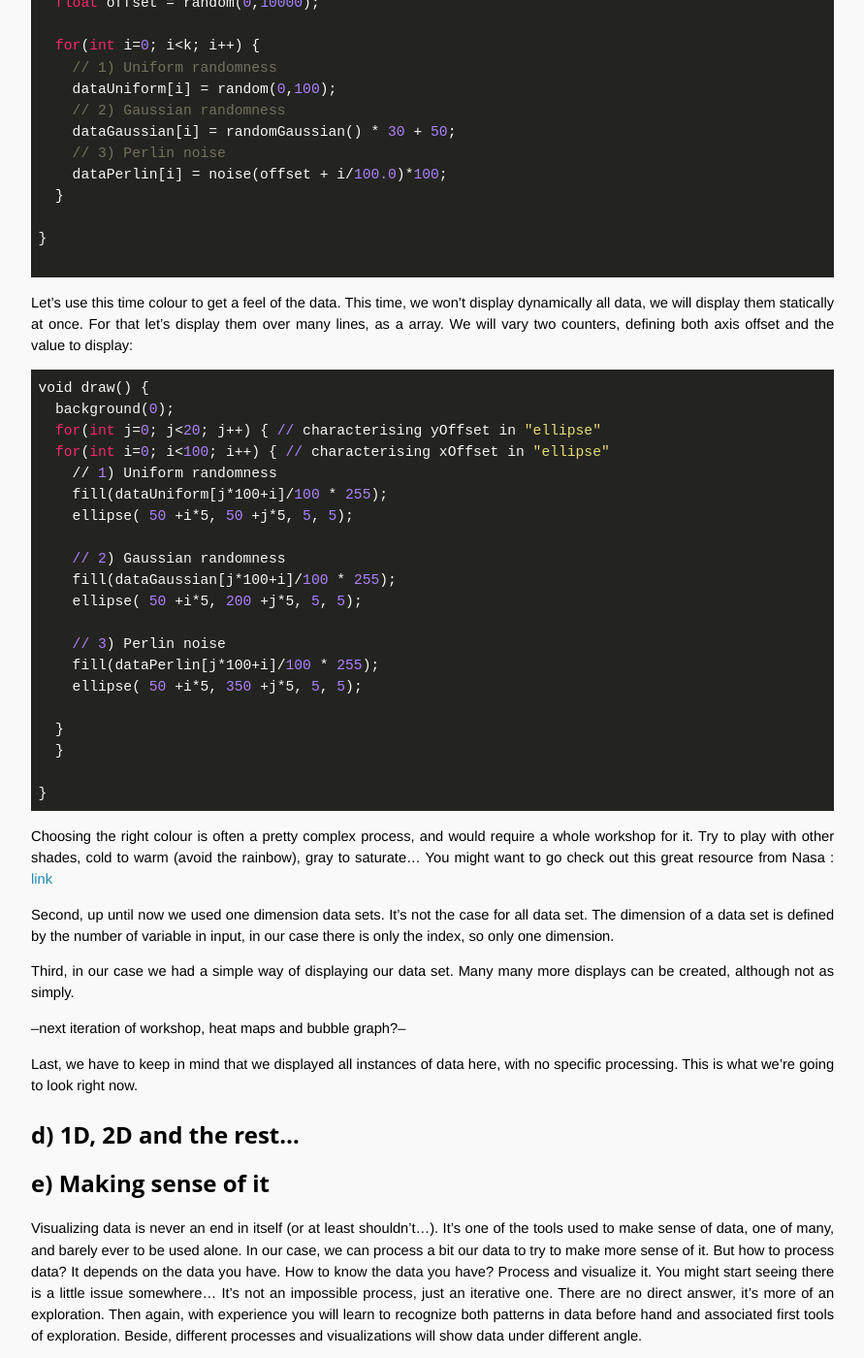
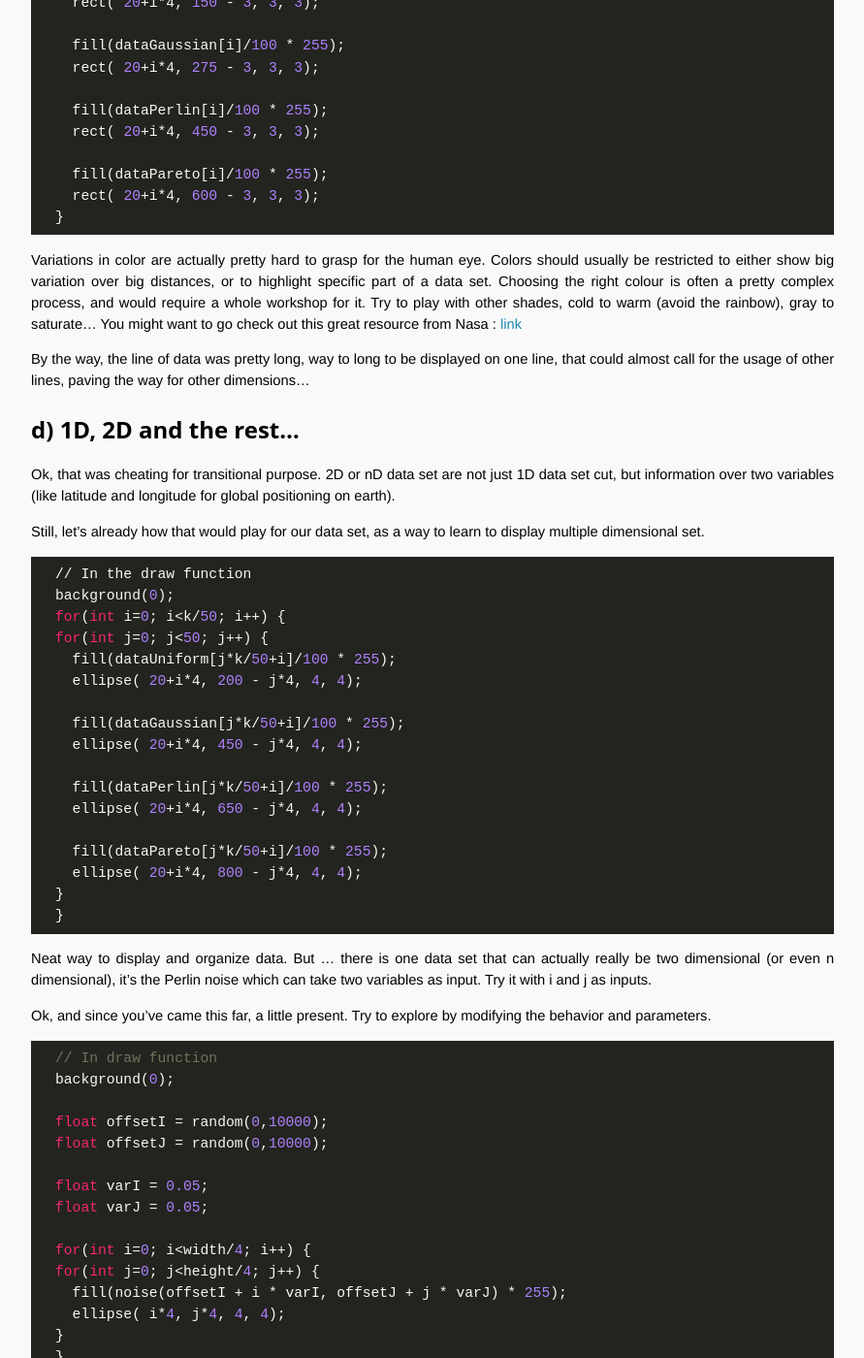
Before and after one commit to OpenTechSchool-Brussels/data-visualisation-with-processing, a Jekyll site: the page built from A-feel-of-data.markdown, in a window 1280 px wide and 1400 px high, scrolled down 4425 px. Shown: the whole window at 97% size, without its empty margins (324-1215 px from the left). Built offline with Jekyll 4.4.1, drawn with Linux system fonts in a browser that asks for light colours; Markdown is read by kramdown in place of the engine named in the settings; some of the changed text lies outside the part shown.

Commit message:
Update A-feel-of-data.markdown

````diff
--- a/A-feel-of-data.markdown
+++ b/A-feel-of-data.markdown
@@ -63,7 +63,7 @@
 
 We will now use this method to study not data set, but data set generator, and more precisely randomness function. Randomness is a topic that could have its own workshop (any takers?!), but right now we'll focus on 4 kind of noises: White noise, Gaussian noise, Perlin noise and Pareto noise. While other [colors of noise](https://en.wikipedia.org/wiki/Colors_of_noise) are out of scope of this workshop, a bit of culture never hurt anyone.
 
-All the following code is meant to be tested in the draw function, which will repeat it very quickly over time, hence giving the impression of showing multiple value of a data set and a graphical appreciation of it.
+All the following code is meant to be tested in the draw function, which will repeat it very quickly over time, hence giving the impression of showing multiple value of a data set and a graphical appreciation of it. For better graphics, put *noStroke();* in the setup function.
 
 ##### i) Uniform randomness
 Otherwise called *white noise*. You can try to generate different kind of noises by feeding uniform noise in complex functions (logarithm, cosines, square root, mash up those ...).
@@ -142,7 +142,6 @@
 ```java
   // In draw
   for(int i=0; i<k; i++) {
-    // 1) Uniform randomness
     rect( 20+i*4, 150 - dataUniform[i], 3, dataUniform[i]);
     rect( 20+i*4, 275 - dataGaussian[i], 3, dataGaussian[i]);
     rect( 20+i*4, 450 - dataPerlin[i], 3, dataPerlin[i]);
@@ -150,97 +149,95 @@
   }
 ```
 
-As a little bonus, here is a way to generate new data on the fly:
+We mostly shapes & size to reflect the quality of a data set, let's try exploring what can be done with color, and more precisely shade of grey.
 
 ```java
+  // In draw
+  for(int i=0; i<k; i++) {
+    fill(dataUniform[i]/100 * 255);
+    rect( 20+i*4, 150 - 3, 3, 3);
 
-void keyPressed() {
+    fill(dataGaussian[i]/100 * 255);
+    rect( 20+i*4, 275 - 3, 3, 3);
 
-  // We need an offset to have different Perlin noise values
-  float offset = random(0,10000);
+    fill(dataPerlin[i]/100 * 255);
+    rect( 20+i*4, 450 - 3, 3, 3);
 
-  for(int i=0; i<k; i++) {
-    // 1) Uniform randomness
-    dataUniform[i] = random(0,100);
-    // 2) Gaussian randomness
-    dataGaussian[i] = randomGaussian() * 30 + 50;
-    // 3) Perlin noise
-    dataPerlin[i] = noise(offset + i/100.0)*100;
+    fill(dataPareto[i]/100 * 255);
+    rect( 20+i*4, 600 - 3, 3, 3);
   }
-
-}
-
 ```
 
-Let's use this time colour to get a feel of the data. This time, we won't display dynamically all data, we will display them statically at once. For that let's display them over many lines, as a array. We will vary two counters, defining both axis offset and the value to display:
+
+Variations in color are actually pretty hard to grasp for the human eye. Colors should usually be restricted to either show big variation over big distances, or to highlight specific part of a data set. Choosing the right colour is often a pretty complex process, and would require a whole workshop for it. Try to play with other shades, cold to warm (avoid the rainbow), gray to saturate... You might want to go check out this great resource from Nasa : [link](http://www.earthobservatory.nasa.gov/blogs/elegantfigures/2013/08/05/subtleties-of-color-part-1-of-6)
+
+By the way, the line of data was pretty long, way to long to be displayed on one line, that could almost call for the usage of other lines, paving the way for other dimensions...
+
+##d) 1D, 2D and the rest...
+Ok, that was cheating for transitional purpose. 2D or nD data set are not just 1D data set cut, but information over two variables (like latitude and longitude for global positioning on earth).
+
+Still, let's already how that would play for our data set, as a way to learn to display multiple dimensional set.
 
 ```java
-void draw() {
+  // In the draw function
   background(0);
-  for(int j=0; j<20; j++) { // characterising yOffset in "ellipse"
-  for(int i=0; i<100; i++) { // characterising xOffset in "ellipse"
-    // 1) Uniform randomness
-    fill(dataUniform[j*100+i]/100 * 255);
-    ellipse( 50 +i*5, 50 +j*5, 5, 5);
+  for(int i=0; i<k/50; i++) {
+  for(int j=0; j<50; j++) {
+    fill(dataUniform[j*k/50+i]/100 * 255);
+    ellipse( 20+i*4, 200 - j*4, 4, 4);
 
-    // 2) Gaussian randomness
-    fill(dataGaussian[j*100+i]/100 * 255);
-    ellipse( 50 +i*5, 200 +j*5, 5, 5);
+    fill(dataGaussian[j*k/50+i]/100 * 255);
+    ellipse( 20+i*4, 450 - j*4, 4, 4);
 
-    // 3) Perlin noise
-    fill(dataPerlin[j*100+i]/100 * 255);
-    ellipse( 50 +i*5, 350 +j*5, 5, 5);
+    fill(dataPerlin[j*k/50+i]/100 * 255);
+    ellipse( 20+i*4, 650 - j*4, 4, 4);
 
+    fill(dataPareto[j*k/50+i]/100 * 255);
+    ellipse( 20+i*4, 800 - j*4, 4, 4);
   }
   }
-
-}
 ```
 
-Choosing the right colour is often a pretty complex process, and would require a whole workshop for it. Try to play with other shades, cold to warm (avoid the rainbow), gray to saturate... You might want to go check out this great resource from Nasa : [link](http://www.earthobservatory.nasa.gov/blogs/elegantfigures/2013/08/05/subtleties-of-color-part-1-of-6)
+Neat way to display and organize data. But ... there is one data set that can actually really be two dimensional (or even n dimensional), it's the Perlin noise which can take two variables as input. Try it with i and j as inputs.
 
-Second, up until now we used one dimension data sets. It's not the case for all data set. The dimension of a data set is defined by the number of variable in input, in our case there is only the index, so only one dimension.
+Ok, and since you've came this far, a little present. Try to explore by modifying the behavior and parameters.
 
-Third, in our case we had a simple way of displaying our data set. Many many more displays can be created, although not as simply.
+```java
+  // In draw function
+  background(0);
 
---next iteration of workshop, heat maps and bubble graph?--
+  float offsetI = random(0,10000);
+  float offsetJ = random(0,10000);
 
-Last, we have to keep in mind that we displayed all instances of data here, with no specific processing. This is what we're going to look right now.
+  float varI = 0.05;
+  float varJ = 0.05;
 
-
-##d) 1D, 2D and the rest...
+  for(int i=0; i<width/4; i++) {
+  for(int j=0; j<height/4; j++) {
+    fill(noise(offsetI + i * varI, offsetJ + j * varJ) * 255);
+    ellipse( i*4, j*4, 4, 4);
+  }
+  }
+```
+Yep, classy as hell. And this is data you're visualizing. Not the classic kind of data, but data none the less, and pretty important and useful one, you'd be surprise how many software and studies are based on them. For added glory, try to have different value of *varI* *varJ*. Oh, and try to not reset each offset at each loop iteration but rather make those value evolve... Eerie results, digital design is never too far from digital art.
 
 ##e) Making sense of it
 
-Visualizing data is never an end in itself (or at least shouldn't...). It's one of the tools used to make sense of data, one of many, and barely ever to be used alone. In our case, we can process a bit our data to try to make more sense of it. But how to process data? It depends on the data you have. How to know the data you have? Process and visualize it. You might start seeing there is a little issue somewhere... It's not an impossible process, just an iterative one. There are no direct answer, it's more of an exploration. Then again, with experience you will learn to recognize both patterns in data before hand and associated first tools of exploration. Beside, different processes and visualizations will show data under different angle.
+Visualizing data is never an end in itself. It's one of the tools used to make sense of data, one of many, and barely ever to be used alone. In our case, we can process a bit our data to try to make more sense of it. But how to process data? It depends on the data you have. How to know the data you have? Process and visualize it. You might start seeing there is a little issue somewhere...
+
+It's not an impossible process, just an iterative one. There are no direct answer, it's more of an exploration. Then again, with experience you will learn to recognize both patterns in data before hand and associated first tools of exploration. Beside, different processes and visualizations will show data under different angle.
+
+// FRQUENCY
 
 In our case we have a lot of data, mostly between 0 and 100. We might want to study them not case by case, but more their repartition. Let's study how many times those random variable are spread among that 0 and 100, aka their frequency.
 
 To do that, let's create three arrays as global variables (like the preceding ones):
 
-```java
-float[] freqUniform;
-float[] freqGaussian;
-float[] freqPerlin;
-
-void setup() {
-//Previous code
-// .....
-
-  freqUniform = new float[100];
-  freqGaussian = new float[100];
-  freqPerlin = new float[100];
-}
-```
-
 And then process the information. How? We'll just read the data, and for instance, when a value is between 9 and 10, we add one to the frequency array, at index 9. We do that for all data, and all possible values, and tada! Step back a little, and try to do that on your own. Even if you don't manage to do it, it's good to try your brain on it a little. Experience don't only come from coding, but on thinking how you'd code something.
 
 ```java
-void setup() {
-    // Previous code
-    // ...
+  // In setup (after having creating them at the root)
 
-  // Parsing for frequency
   // Reset to zero
   for (int i=0; i<100; i++) {
     freqUniform[i] = 0;
@@ -250,10 +247,10 @@
 
   // Calculate frequency
   for (int i=0; i<k; i++) {
-      freqUniform[int(dataUniform[i])] ++;
-      // No Gaussian yet...
-      // freqGaussian[int(dataGaussian[i])] ++;
-      freqPerlin[int(dataPerlin[i])] ++;
+    freqUniform[int(dataUniform[i])] ++;
+    if (dataGaussian[i] > 0 && dataGaussian[i] < 100)
+        freqGaussian[int(dataGaussian[i])] ++;
+    freqPerlin[int(dataPerlin[i])] ++;
   }
 }
 ```
@@ -261,26 +258,7 @@
 
 Now let's display it. Same stuff than before. Just remember that we need to loop over an array of size 100, not k.
 
-```java
-void draw() {
-  background(0);
-  for (int j=0; j<20; j++) {
-    for (int i=0; i<100; i++) {
-      // 1) Uniform randomness
-      rect( 100+i*4, 150 - freqUniform[i]/2, 3, freqUniform[i]/2);
-
-      // 2) Gaussian randomness
-      // No Gaussian yet...
-//      rect( 100+i*4, 300 - freqGaussian[i]/2, 3, freqGaussian[i]/2);
-
-      // 3) Perlin noise
-      rect( 100+i*4, 450 - freqPerlin[i]/2, 3, freqPerlin[i]/2);
-
-    }
-  }
-
-}
-```
+//GRAPHIC. UP TO YOU TO DO IT.
 
 Neat isn't it? Yes it is. But wait, we lost something along the lines... indeed, we had to comment out the calculus about the Gaussian randomness. Why is that so? Well, there are some times value getting outside of the [0;100] interval, messing with the indexing of the array. What to do then? Well, we need to filter the data. For that, we need to test it, the basic way to do so is called a conditional test. In lay man terms, it means "If a condition is met, then do something (and sometimes: else do something else)". We need a value between 0 and 100, so we need to test for it to be superior than 0 and inferior to 100.
 
@@ -296,9 +274,8 @@
   //...
   }
 ```
-While not entering with both feet in the (amazing and useful) realm of logic, we can simplify our previous code using basic logic connector `and` and `or`. They work same as you would expect in real life, which for us ends up : `if (dataGaussian[i] > 0 && dataGaussian[i] < 100) { .... }`. What lies between the parenthesis is called a condition, resulting as true or false. All you can imagine using logic applies here. Try that new piece of code to display frequency information about Gaussian randomness.
 
-
+// SELECTING DATA GAUSSIAN IS BAD FILTERING
 Actually... more than filtering, we've been biasing the data... Bad bad us: we lied! For those who didn't realize while we were doing so, we decided to discard data based on the way we wanted to represent it. Not good. If we want to keep similar visualization, one might want to add one last rectangle at start and finish in order to show outliers.
 
 So, here close our section on data discovery. I hope through such simple piece of code you manage to get both a hand on what data can mean, how visualize it can help you understand it, and the basics of chain of process of data. We will see in the upcoming sections different kind of data. Text, DNA, localized information... impossible to go through all of them, but the importance is not to get a master of all of them, but to awaken your sensibility to data and its visualization as a discipline.
````
